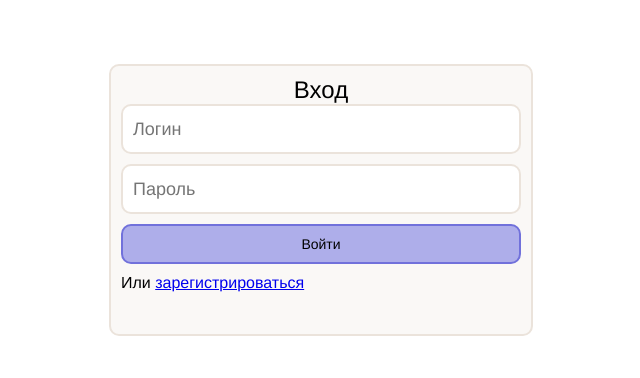
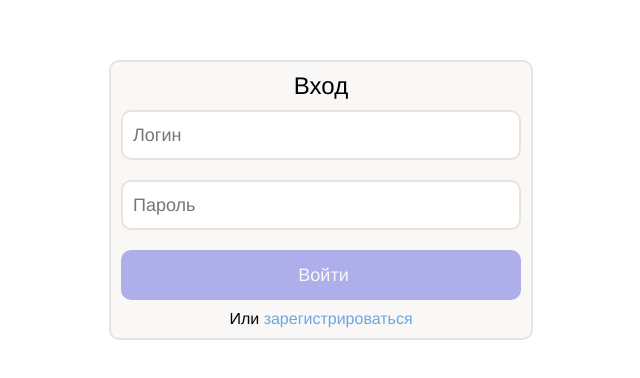
Before and after one commit to wakarimi/music-client-web, a Vue app: page /login in a window 1280 px wide. Shown: the part 200-578 px from the top of the page, without its empty margins (319-959 px from the left). Built offline with nearby package versions, Linux system fonts and the light colour scheme.

Commit message:
feat: Login form

```diff
--- /dev/null
+++ b/src/components/base/CustomButton.vue
@@ -0,0 +1,211 @@
+<template>
+  <div class="custom-button">
+    <button
+        class="button"
+        :style="buttonStyle"
+        @mouseover="hoverIn"
+        @mouseleave="defaultState"
+        @mousedown="activeIn"
+        @mouseup="mouseUpHandler"
+        @focusin="hoverIn"
+        @focus="hoverIn"
+        @focusout="defaultState"
+        @click="handleClick"
+    >
+      <div class="content" :class="contentPositionClass">
+        <img
+            class="button-icon"
+            v-if="buttonIcon"
+            :src="buttonIcon"
+            alt="buttonIcon"
+        >
+        <span
+            class="button-text"
+            v-if="buttonText"
+        >
+        {{ buttonText }}
+      </span>
+      </div>
+    </button>
+  </div>
+</template>
+
+<script setup lang="ts">
+import {computed} from "vue";
+import {ref} from "vue";
+
+const props = defineProps({
+  buttonText: {
+    type: String,
+  },
+  buttonIcon: {
+    type: String,
+  },
+  contentPosition: {
+    type: String,
+    default: "center", // left, center, right
+  },
+  backgroundColor: {
+    type: String,
+    default: "#F5F1ED",
+  },
+  backgroundColorHover: {
+    type: String,
+    default: "#F0EAE4",
+  },
+  backgroundColorActive: {
+    type: String,
+    default: "#F0EAE4",
+  },
+  borderColor: {
+    type: String,
+    default: "#F0EAE4",
+  },
+  borderColorHover: {
+    type: String,
+    default: "#EBE3DB",
+  },
+  borderColorActive: {
+    type: String,
+    default: "#EBE3DB",
+  },
+  textColor: {
+    type: String,
+    default: "#3B3B3B",
+  },
+  textColorHover: {
+    type: String,
+    default: "#252323",
+  },
+  textColorActive: {
+    type: String,
+    default: "#252323",
+  },
+  sizeChangePercent: {
+    type: Number,
+    default: 2,
+  },
+})
+
+const isHovering = ref(false);
+
+const buttonStyle = ref({
+  backgroundColor: props.backgroundColor,
+  borderColor: props.backgroundColor,
+  color: props.textColor,
+  transform: "scale(1.0)",
+  boxShadow: "",
+});
+
+const defaultState = () => {
+  isHovering.value = false;
+  buttonStyle.value = {
+    ...buttonStyle.value,
+    backgroundColor: props.backgroundColor,
+    borderColor: props.borderColor,
+    color: props.textColor,
+    transform: "scale(0.99)",
+    boxShadow: "",
+  };
+}
+
+const hoverIn = () => {
+  isHovering.value = true;
+  const scaleUp = 1 + props.sizeChangePercent / 100;
+  buttonStyle.value = {
+    ...buttonStyle.value,
+    backgroundColor: props.backgroundColorHover,
+    borderColor: props.borderColorHover,
+    color: props.textColorHover,
+    transform: `scale(${scaleUp})`,
+    boxShadow: "1px 1px 4px #25232377",
+  };
+};
+
+const activeIn = () => {
+  const scaleDown = 1 - props.sizeChangePercent / 100;
+  buttonStyle.value = {
+    ...buttonStyle.value,
+    backgroundColor: props.backgroundColorActive,
+    borderColor: props.borderColorActive,
+    color: props.textColorActive,
+    transform: `scale(${scaleDown})`,
+    boxShadow: "0.5px 0.5px 2px #25232377",
+  };
+};
+
+const mouseUpHandler = () => {
+  if (isHovering.value) {
+    hoverIn();
+  } else {
+    defaultState();
+  }
+};
+
+const contentPositionClass = computed(() => ({
+  'content-left': props.contentPosition === 'left',
+  'content-center': props.contentPosition === 'center',
+  'content-right': props.contentPosition === 'right'
+}));
+
+const emit = defineEmits(['click']);
+
+function handleClick() {
+  emit('click');
+}
+</script>
+
+<style scoped>
+.custom-button {
+  width: 100%;
+  height: 100%;
+}
+
+.content {
+  width: 100%;
+  height: 100%;
+  display: flex;
+  align-items: center;
+}
+
+.content-left {
+  justify-content: flex-start;
+}
+
+.content-center {
+  justify-content: center;
+}
+
+.content-right {
+  justify-content: flex-end;
+}
+
+.button {
+  width: 100%;
+  height: 100%;
+  padding: 10px;
+  box-sizing: border-box;
+
+  background-color: #FFFFFF;
+  border-color: #EBE3DB;
+  border-radius: 10px;
+  border-style: solid;
+  border-width: 2px;
+  cursor: pointer;
+  outline: none;
+  box-shadow: 0 0 0 rgba(0, 0, 0, 0);
+
+  transition: transform 0.1s ease, box-shadow 0.1s ease;
+}
+
+.button-icon {
+  width: auto;
+  height: 100%;
+  padding-right: 5px;
+}
+
+.button-text {
+  font-size: 18px;
+  padding-left: 5px;
+}
+</style>
--- a/src/components/base/form/EmptyForm.vue
+++ b/src/components/base/CustomForm.vue
@@ -23,4 +23,8 @@ defineProps({
 .empty-form {
 
 }
+
+.base-form {
+
+}
 </style>
--- a/src/components/base/CustomTextField.vue
+++ b/src/components/base/CustomTextField.vue
@@ -1,5 +1,5 @@
 <template>
-  <div class="base-text-field">
+  <div class="custom-text-field">
     <input
         class="input"
         :value="modelValue"
@@ -40,8 +40,7 @@ function handleInput(event: Event) {
 .input {
   width: 100%;
   height: 100%;
-  padding-left: 10px;
-  padding-right: 10px;
+  padding: 10px;
   box-sizing: border-box;
 
   font-size: 18px;
@@ -53,6 +52,7 @@ function handleInput(event: Event) {
   border-style: solid;
   border-width: 2px;
   box-shadow: 0 0 0 rgba(0, 0, 0, 0);
+  outline: none;
 
   transition: transform 0.1s ease, box-shadow 0.1s ease;
 }
@@ -60,7 +60,6 @@ function handleInput(event: Event) {
 .input:focus,
 .input:hover,
 .input:active {
-  outline: none;
   border-color: #EBE3DB;
 
   transform: scale(1.015);
--- a/src/components/base/form/BaseForm.vue
+++ b/src/components/base/form/BaseForm.vue
@@ -30,5 +30,6 @@ defineProps({
 .title {
   text-align: center;
   font-size: 24px;
+  padding-bottom: 10px;
 }
 </style>
--- a/src/views/LoginView.vue
+++ b/src/views/LoginView.vue
@@ -1,6 +1,6 @@
 <template>
   <div class="login-view">
-    <EmptyForm
+    <CustomForm
         class="login-container"
         titleText="Вход"
     >
@@ -11,33 +11,34 @@
       <CustomTextField
           class="form-element"
           placeholder-text="Пароль"
+          type="password"
       />
-      <CentralTextButton
-          class="submit-button form-element submit"
-          button-type="submit"
+      <CustomButton
+          class="form-element last-form-element"
           button-text="Войти"
-          custom-background-color="#AEAEEA"
-          custom-background-color-hover="#7171DB"
-          custom-background-color-active="#7171DB"
-          custom-border-color="#7171DB"
-          custom-border-color-hover="#2929A3"
-          custom-border-color-active="#2929A3"
+          background-color="#AEAEEA"
+          background-color-hover="#7171DB"
+          background-color-active="#7171DB"
+          border-color="#7171DB"
+          border-color-hover="#2929A3"
+          border-color-active="#2929A3"
+          text-color="#FAF8F6"
+          text-color-hover="#F5F1ED"
+          text-color-active="#F5F1ED"
       />
-      <div class="register-link form-element">
+      <div class="register-link">
         Или
         <router-link to="/register">зарегистрироваться</router-link>
       </div>
-    </EmptyForm>
+    </CustomForm>
   </div>
 </template>
 
 <script setup lang="ts">
 import {ref} from 'vue';
-import EmptyForm from "@/components/base/form/EmptyForm.vue";
-import BaseButton from "@/components/base/interactive/button/ImageTextButton.vue";
-import CentralTextButton from "@/components/base/interactive/button/CentralTextButton.vue";
-import BaseInteractive from "@/components/base/interactive/BaseInteractive.vue";
+import CustomForm from "@/components/base/CustomForm.vue";
 import CustomTextField from "@/components/base/CustomTextField.vue";
+import CustomButton from "@/components/base/CustomButton.vue";
 
 const credentials = ref({
   username: '',
@@ -45,7 +46,6 @@ const credentials = ref({
 });
 
 function login() {
-  // Логика входа
   console.log(credentials.value);
 }
 </script>
@@ -68,14 +68,25 @@ function login() {
 .form-element {
   width: 400px;
   height: 50px;
-  margin-bottom: 10px;
+  margin-bottom: 20px;
 }
 
-.form-element:last-child {
-  margin-bottom: 0;
+.last-form-element {
+  margin-bottom: 00px;
 }
 
-.submit-button {
-  height: auto;
+.register-link {
+  text-align: center;
+  padding-top: 10px;
+}
+
+.register-link a {
+  color: #69A6E3;
+  text-decoration: none;
+}
+
+.register-link a:hover {
+  color: #2066AC;
+  text-decoration: underline;
 }
 </style>
```
